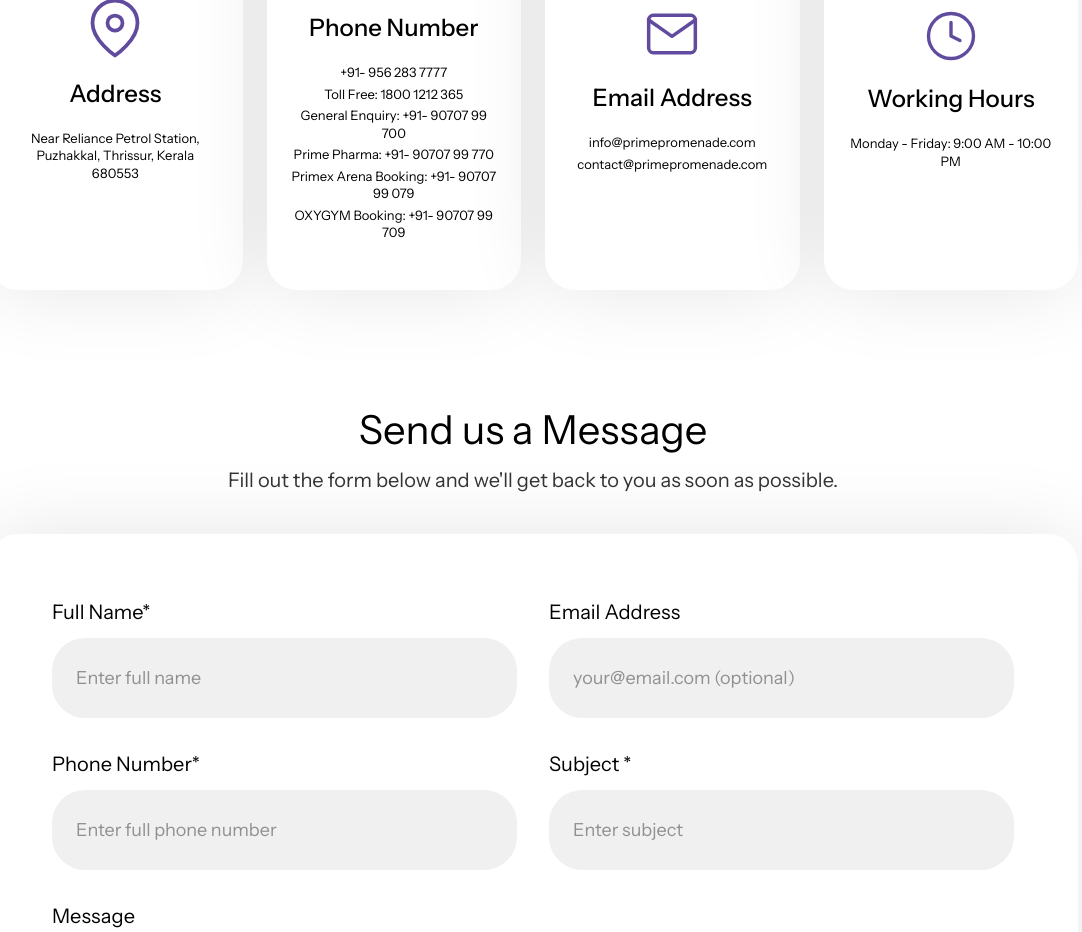
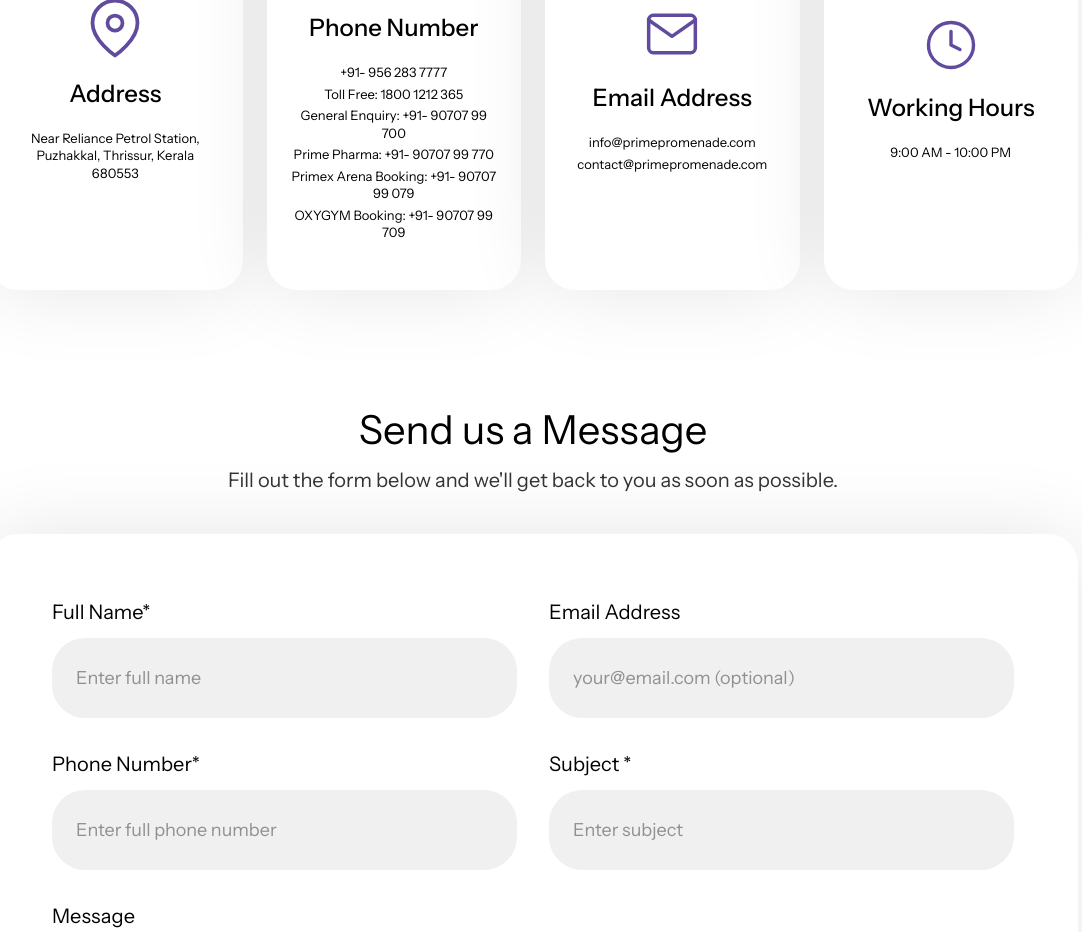
Before and after one commit to AdpediaGitOfficial/prime-claude, a Next.js app in the folder prime-source-code/: page /contact in a window 1280 px wide. Shown: the part 960-1892 px from the top of the page, without its empty margins (107-1189 px from the left). Built offline with nearby package versions, Linux system fonts and the light colour scheme; no server answers.

Commit message:
Contact page: Working Hours show timing only
Drop the "Monday - Friday:" prefix and keep just "9:00 AM - 10:00 PM".

Co-Authored-By: Claude Opus 4.8 <noreply@anthropic.com>
Claude-Session: https://claude.ai/code/session_01MviL6xDdkBKmt9fNeU76D8

```diff
--- a/prime-source-code/src/app/contact/ContactClient.tsx
+++ b/prime-source-code/src/app/contact/ContactClient.tsx
@@ -280,8 +280,7 @@ export default function ContactClient() {
               Working Hours
             </p>
             <p className="text-[13px] leading-[1.35] text-black">
-              Monday - Friday:
-              <br className="md:hidden" /> 9:00 AM - 10:00 PM
+              9:00 AM - 10:00 PM
             </p>
           </motion.div>
         </motion.div>
```
